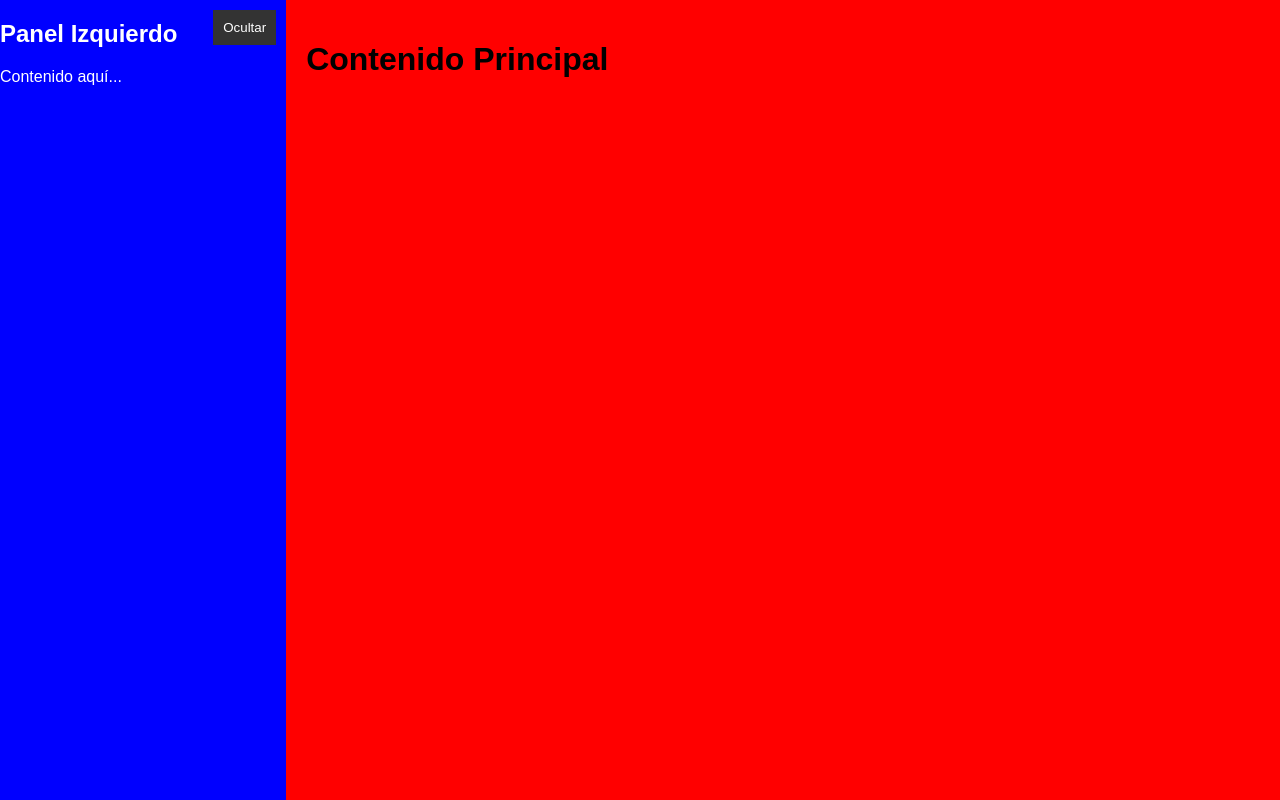
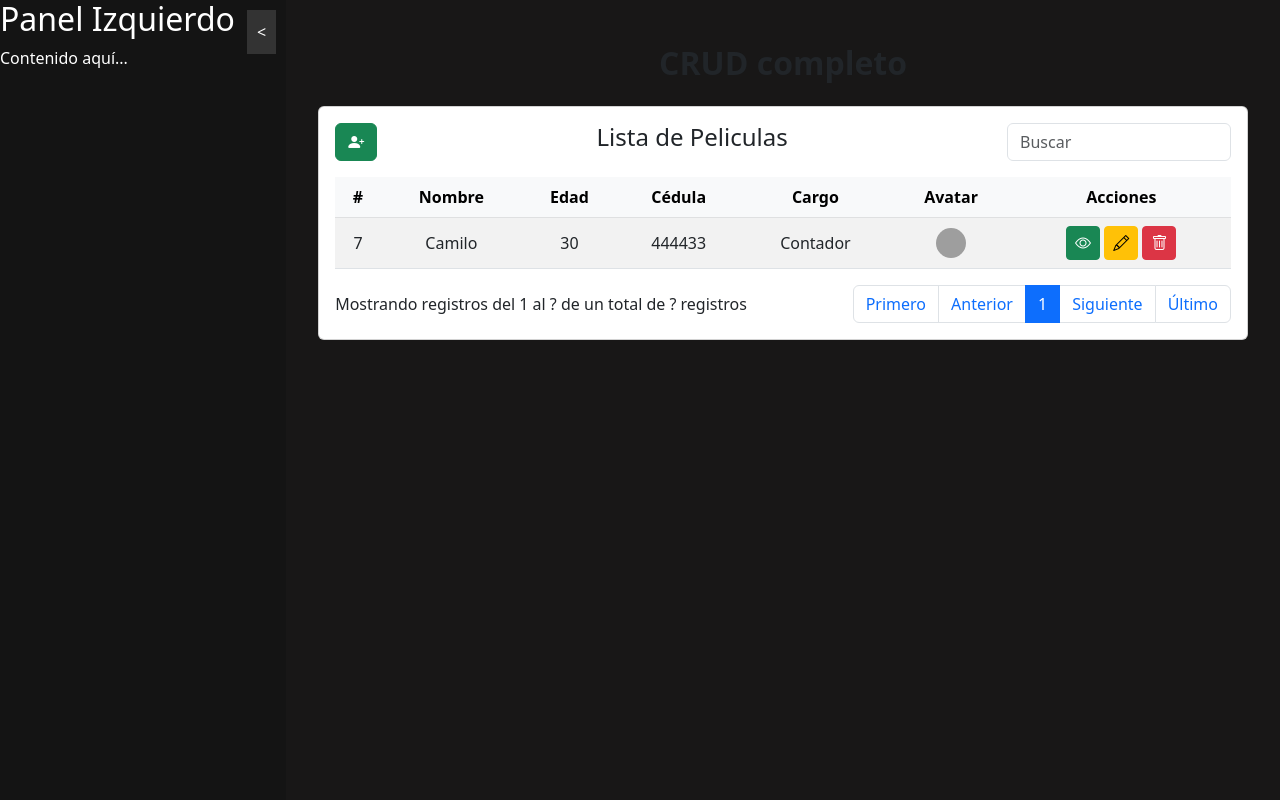
Before and after one commit to matymatyyy/ProgramacionII-Peliculas, a PHP site: template src/Views/Admin/panel.php in a window 1280 px wide. Run offline with PHP 8.4, Linux system fonts and the light colour scheme; the template is opened without the code that fills it, so the values that code supplies are empty; grey boxes are pictures that could not be loaded.

Commit message:
Modify: Panel/Admin + css

```diff
--- a/src/Views/Admin/AdminScript/panel.js
+++ b/src/Views/Admin/AdminScript/panel.js
@@ -6,8 +6,8 @@ toggleButton.addEventListener("click", () => {
 
     // Cambiar el texto del botón
     if (panelLeft.classList.contains("collapsed")) {
-        toggleButton.textContent = "Mostrar";
+        toggleButton.textContent = ">";
     } else {
-        toggleButton.textContent = "Ocultar";
+        toggleButton.textContent = "<";
     }
 });
--- a/src/Views/Admin/AdminStyles/panel.css
+++ b/src/Views/Admin/AdminStyles/panel.css
@@ -13,7 +13,7 @@ body {
 /* Panel izquierdo (inicialmente visible) */
 .PanelLeft {
     flex: 0.3;
-    background: blue;
+    background: rgb(20, 20, 20);
     color: white;
     transition: all 0.3s ease; /* Animación suave */
     overflow: hidden;
@@ -41,6 +41,27 @@ body {
 /* Panel derecho (contenido principal) */
 .PanelRight {
     flex: 1;
-    background: red;
+    background: rgb(24, 23, 23);
     padding: 20px;
 }
+
+.card {
+  border-radius: 10px;
+  overflow: hidden;
+}
+
+.table img {
+  width: 30px;
+  height: 30px;
+  object-fit: cover;
+  border-radius: 50%;
+}
+
+.table th, .table td {
+  vertical-align: middle;
+  text-align: center;
+}
+
+.btn i {
+  font-size: 1rem;
+}
--- a/src/Views/Admin/panel.php
+++ b/src/Views/Admin/panel.php
@@ -4,6 +4,7 @@
     <meta charset="UTF-8">
     <meta name="viewport" content="width=device-width, initial-scale=1.0">
     <link rel="stylesheet" href="/src/Views/Admin/AdminStyles/panel.css">
+    <link href="https://cdn.jsdelivr.net/npm/bootstrap@5.3.0/dist/css/bootstrap.min.css" rel="stylesheet">
     <title>Panel</title>
 </head>
 <body>
@@ -11,7 +12,7 @@
     <div class="All">
         <!-- Panel izquierdo (ocultable) -->
         <div class="PanelLeft" id="panelLeft">
-            <button id="toggleButton">Ocultar</button>
+            <button id="toggleButton"><</button>
             <!-- Contenido del panel izquierdo -->
             <div class="content">
                 <h2>Panel Izquierdo</h2>
@@ -21,9 +22,67 @@
 
         <!-- Panel derecho (contenido principal) -->
         <div class="PanelRight">
-            <h1>Contenido Principal</h1>
+            <div class="container py-4">
+                <h2 class="text-center fw-bold">CRUD completo</h2>
+
+                <div class="card mt-4">
+                <div class="card-body">
+                    <div class="d-flex justify-content-between mb-3">
+                    <button class="btn btn-success"><i class="bi bi-person-plus-fill"></i> </button>
+                    <h4 class="text-center flex-grow-1">Lista de Peliculas</h4>
+                    <input type="text" class="form-control w-25" placeholder="Buscar">
+                    </div>
+
+                    <table class="table table-striped align-middle">
+                    <thead class="table-light">
+                        <tr>
+                        <th>#</th>
+                        <th>Nombre</th>
+                        <th>Edad</th>
+                        <th>Cédula</th>
+                        <th>Cargo</th>
+                        <th>Avatar</th>
+                        <th>Acciones</th>
+                        </tr>
+                    </thead>
+                    <tbody>
+                        <tr>
+                        <td>7</td>
+                        <td>Camilo</td>
+                        <td>30</td>
+                        <td>444433</td>
+                        <td>Contador</td>
+                        <td><img src="https://i.pravatar.cc/30?img=5" class="rounded-circle" alt="avatar"></td>
+                        <td>
+                            <button class="btn btn-success btn-sm"><i class="bi bi-eye"></i></button>
+                            <button class="btn btn-warning btn-sm"><i class="bi bi-pencil"></i></button>
+                            <button class="btn btn-danger btn-sm"><i class="bi bi-trash"></i></button>
+                        </td>
+                        </tr>
+                        <!-- Más filas aquí -->
+                    </tbody>
+                    </table>
+
+                    <div class="d-flex justify-content-between align-items-center">
+                    <span>Mostrando registros del 1 al ? de un total de ? registros</span>
+                    <nav>
+                        <ul class="pagination mb-0">
+                        <li class="page-item"><a class="page-link" href="#">Primero</a></li>
+                        <li class="page-item"><a class="page-link" href="#">Anterior</a></li>
+                        <li class="page-item active"><a class="page-link" href="#">1</a></li>
+                        <li class="page-item"><a class="page-link" href="#">Siguiente</a></li>
+                        <li class="page-item"><a class="page-link" href="#">Último</a></li>
+                        </ul>
+                    </nav>
+                    </div>
+
+                </div>
+                </div>
+            </div>
         </div>
     </div>
     <script src="/src/Views/Admin/AdminScript/panel.js"></script>
+    <script src="https://cdn.jsdelivr.net/npm/bootstrap@5.3.0/dist/js/bootstrap.bundle.min.js"></script>
+    <link rel="stylesheet" href="https://cdn.jsdelivr.net/npm/bootstrap-icons/font/bootstrap-icons.css">
 </body>
 </html>
```
